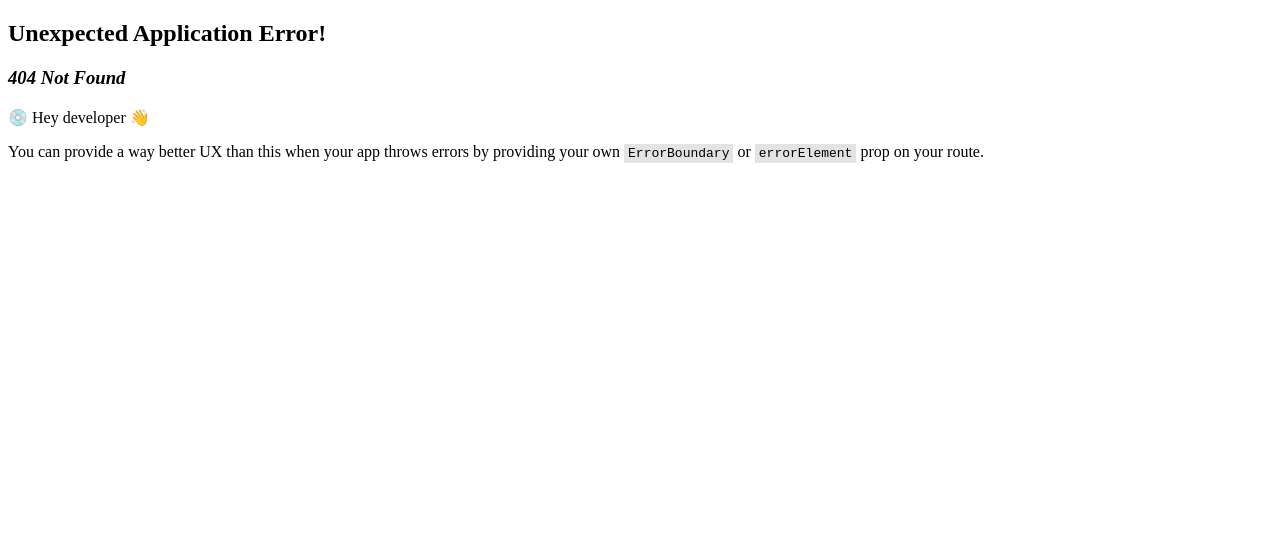
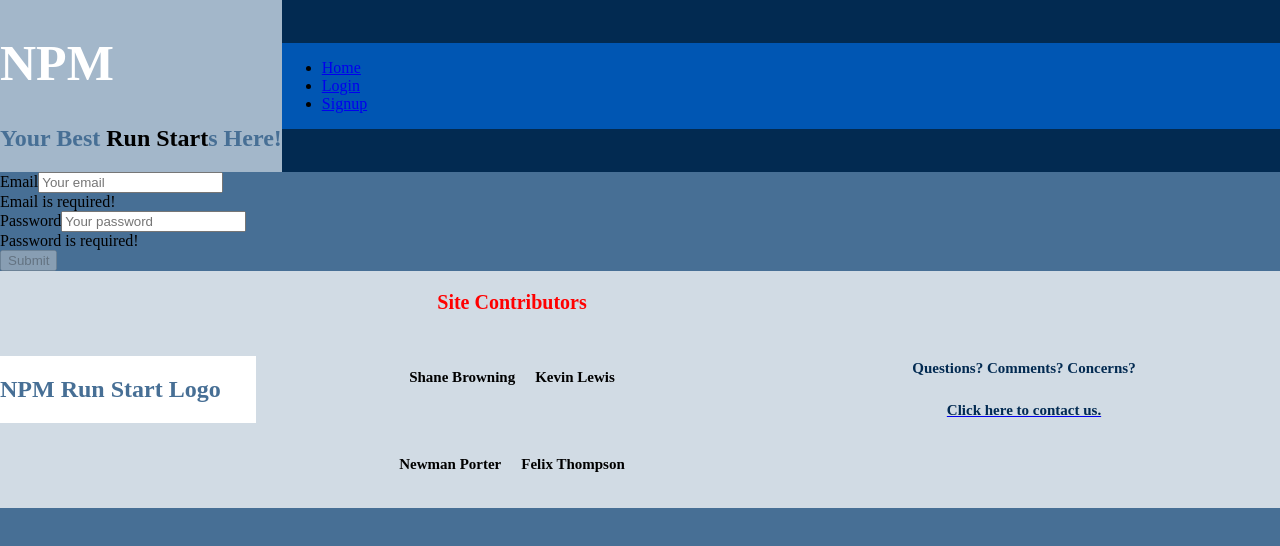
Before and after one commit to SixFourDev/npm-run-start, a React (Vite) app in the folder client/: page /login in a window 1280 px wide. Before the commit this address had no page. Shown: the top 546 px of the page. Built offline with nearby package versions, Linux system fonts and the light colour scheme.

Commit message:
routes and styling development begun

```diff
--- a/client/src/App.css
+++ b/client/src/App.css
@@ -1,8 +1,130 @@
+/* Site-wide styles */
+:root {
+    --black: #000000;
+    --darkest-blue: #022a51;
+    --dark-blue: #476f95;
+    --blue: #7593af;
+    --lighter-blue: #a3b7ca;
+    --lightest-blue: #d1dbe4;
+    --white: #ffffff;
+    padding: 0px;
+}
+
+h3 {
+    font-size: 20px;
+
+}
+
+h5 {
+    font-size: 15px;
+}
+
+/* Header styles... */
+header {
+    background-color: var(--darkest-blue);
+    display: flex;
+    width: 100%;
+    align-items: center;
+}
+
+#header-logo {
+    background-color: var(--lighter-blue);
+    max-width: 30%;
+    flex-grow: 0;
+}
+
+h1 {
+    font-size: 50px;
+    color: var(--white);
+}
+
+h2 {
+    color: var(--dark-blue);
+}
+
+h2 span {
+    color: var(--black)
+}
+
+/* Nav styles...*/
+.active {
+    font-weight: bold;
+}
+
+#nav {
+    background-color: #0056b3;
+    flex-grow: 1;
+}
+
+/* Nav "Hamburger" styles...*/
+
+.navbar-toggler {
+  cursor: pointer;
+  padding: 10px;
+}
+
+.icon-bar {
+  background-color: #fff;
+  height: 3px;
+  width: 25px;
+  display: auto;
+  margin: 6px auto;
+  transition: all 0.3s;
+}
+
+.navbar-toggler.active .icon-bar:nth-child(2) {
+  transform: rotate(-20deg);
+}
+
+.navbar-toggler.active .icon-bar:nth-child(3) {
+  transform: rotate(20deg);
+}
+
+.navbar-toggler.active .icon-bar:nth-child(2),
+.navbar-toggler.active .icon-bar:nth-child(3) {
+  margin-top: 0;
+}
+
+/* Add styles for the mobile menu */
+.nav-links {
+    display: flex;
+    flex-direction: column;
+    position: absolute;
+    top: 60px;
+    right: 0;
+    background-color: var(--darkest-blue);
+    width: 100%;
+    max-height: 0;
+    overflow: hidden;
+    transition: max-height 0.3s ease;
+  }
+
+  .nav-links.open {
+    max-height: 500px; /* Adjust the max height as needed */
+  }
+
+  .nav-links li {
+    padding: 10px;
+    text-align: center;
+  }
+
+  .nav-links a {
+    color: var(--white);
+    text-decoration: none;
+    font-weight: bold;
+  }
+
+/* Body styles... */
+body { background-color: var(--dark-blue);
+    margin: 0px;
+}
+
 /* Style the Popular Sneakers section */
 .popular-sneakers {
     text-align: center;
     margin-top: 25px;
  }
+
 /* Style each sneaker card */
     .sneaker-card {
     display: inline-block;
@@ -14,20 +136,24 @@
     box-shadow: 0px 0px 10px rgba(0, 0, 0, 0.2);
     background-color: #fff;
 }
+
 /* Style the sneaker image */
     .sneaker-image img {
     max-width: 100%;
     display: block;
     margin: 0 auto;
 }
+
 /* Style the Sneaker Name */
     .sneaker-card h3 {
     margin-top: 50px;
 }
+
 /* Button container for Welcome Page */
     .button-container {
     margin-top: 40px;
 }
+
 /* View Shoe and Add to Cart buttons */
     .view-button,
     .add-to-cart-button {
@@ -40,6 +166,7 @@
     margin: 5px;
     transition: background-color 0.3s ease;
 }
+
 /* Hover effect for buttons */
     .view-button:hover,
     .add-to-cart-button:hover {
@@ -78,3 +205,54 @@
     .search-button:hover {
     background-color: #0056b3;
 }
+
+/* Header/Footer shared styles...*/
+header, footer {
+    width: 100%;
+}
+
+/* Footer styles... */
+footer {
+    display: flex;
+    background-color: var(--lightest-blue);
+    align-items: center;
+    justify-content: center;
+}
+
+#footer-logo {
+    background-color: var(--white);
+    width: 20%;
+}
+
+.contributors-row {
+    display: flex;
+    justify-content: center;
+    align-items: center;
+    flex-wrap: wrap;
+    max-width: 80%;
+    margin: 0 auto;
+}
+
+.name-row {
+    justify-content: center;
+    align-items: center;
+}
+
+.name-row h5 {
+    padding: 10px;
+    color: var(--black);
+
+}
+
+#contributors, #contact-us {
+    text-align: center;
+    width: 40%;
+}
+
+#contributors h3 {
+color: red;
+}
+
+#contact-us h5 {
+    color: var(--darkest-blue);
+}
--- a/client/src/components/Footer.jsx
+++ b/client/src/components/Footer.jsx
@@ -2,38 +2,46 @@ import "../App.css";
 
 import { Link } from "react-router-dom";
 
-import github from "../../../assets/GitHub.svg";
-import linkedin from "../../../assets/LinkedIn.svg";
+// import github from "../../../assets/GitHub.svg";
+// import linkedin from "../../../assets/LinkedIn.svg";
 
 export default function Footer() {
   return (
     <footer>
       <div id="footer-logo">
-        <h2>NPM Run Start</h2>
+        <h2>NPM Run Start Logo</h2>
       </div>
 
       <div id="contributors">
-        <h3>Connect with the Contributors</h3>
-      </div>
+        <h3>Site Contributors</h3>
+        <div className="contributors-row">
+          <div className="name-row">
+            <h5>Shane Browning</h5>
+          </div>
+          <div className="name-row">
+            <h5>Kevin Lewis</h5>
+          </div>
+        </div>
+        <div className="contributors-row">
+          <div className="name-row">
+            <h5>Newman Porter</h5>
+          </div>
+          <div className="name-row">
+            <h5>Felix Thompson</h5>
+          </div>
+        </div>
 
-      <div className="names">
-        <h5 id="shane">Shane Browning</h5>
-
-        <h5 id="kevin">Kevin Lewis</h5>
-
-        <h5 id="newman">Newman Porter</h5>
-
-        <h5 id="felix">Felix Thompson</h5>
       </div>
 
       {/* If we decide to link to a contact form in footer... */}
-      <div className="contact">
+      <div id="contact-us">
+        <h5>Questions? Comments? Concerns?</h5>
         <Link
           to="Contact"
           className="footer-link"
           alt="Links to the 'Contact' page."
         >
-          <h5>Questions? Comments? Concerns? Click here to contact us.</h5>
+          <h5>Click here to contact us.</h5>
         </Link>
       </div>
     </footer>
--- a/client/src/components/Header.jsx
+++ b/client/src/components/Header.jsx
@@ -1,8 +1,12 @@
+import { useState } from 'react';
+import { Link } from 'react-router-dom';
 import AppNavbar from './NavBar';
 
 //Do we need to import useState from 'react'?
-import SignupForm from './SignupForm';
-import LoginForm from './LoginForm';
+// import SignupForm from './SignupForm';
+// import LoginForm from './LoginForm';
+
+import Auth from '../utils/auth';
 
 import "../App.css";
 
@@ -11,17 +15,19 @@ import "../App.css";
 export default function Header() {
     return (
         <header>
-            <div id="header-logo"></div>
+            <div id="header-logo">
+                <h1>NPM</h1>
+                <div id="slogan">
+                <h2>Your Best <span>Run Start</span>s Here!</h2>
+            </div>
+            </div>
 
-            <h1>NPM Run Start</h1>
-
-            <h2>(Company slogan?)</h2>
 
             <div id="nav">
                 <AppNavbar />
-                <SignupForm />
-                <LoginForm />
             </div>
+
+
         </header>
     );
 }
--- a/client/src/components/NavBar.jsx
+++ b/client/src/components/NavBar.jsx
@@ -1,78 +1,126 @@
-import { useState } from 'react';
-import { Link } from 'react-router-dom';
-
-// If we use bootstrap for our signup form, uncomment next line. bootstrap classNames are already applied below.
-import { Navbar, Nav, Container, Modal, Tab } from 'react-bootstrap';
-import SignUpForm from './SignupForm';
-import LoginForm from './LoginForm';
-
-import Auth from '../utils/auth';
+import { useState, useEffect } from "react";
+import { Link } from "react-router-dom";
+import Auth from "../utils/auth";
+import "../App.css";
 
 const AppNavbar = () => {
+  const [currentPage, handlePageChange] = useState("Home");
+  const [screenWidth, setScreenWidth] = useState(window.innerWidth);
+  const [isNavOpen, setIsNavOpen] = useState(false); // Add state for the mobile menu
 
-  const [showModal, setShowModal] = useState(false);
+  // Update the screen width state when the window is resized
+  useEffect(() => {
+    const handleResize = () => {
+      setScreenWidth(window.innerWidth);
+    };
+    window.addEventListener("resize", handleResize);
+    return () => {
+      window.removeEventListener("resize", handleResize);
+    };
+  }, []);
+
+  const toggleNav = () => {
+    setIsNavOpen(!isNavOpen);
+  };
+
+  const userLoggedIn = Auth.loggedIn();
 
   return (
-    <>
-      <Navbar bg='dark' variant='dark' expand='lg'>
-        <Container fluid>
-          <Navbar.Brand as={Link} to='/'>
-            NPM Run Start
-          </Navbar.Brand>
-          <Navbar.Toggle aria-controls='navbar' />
-          <Navbar.Collapse id='navbar' className='d-flex flex-row-reverse'>
-            <Nav className='ml-auto d-flex'>
-              <Nav.Link as={Link} to='/'>
-                Search Shoes
-              </Nav.Link>
+    <nav>
+      {/* Render hamburger menu icon for screen width <= 600px */}
+      {screenWidth <= 600 ? (
+        <div
+          className={`navbar-toggler ${isNavOpen ? "active" : ""}`}
+          onClick={toggleNav}
+        >
+          <div className="icon-bar"></div>
+          <div className="icon-bar"></div>
+          <div className="icon-bar"></div>
+        </div>
+      ) : (
+        // Conditionally render navigation links based on screen width
+        <ul className={`nav-links ${isNavOpen ? "open" : ""}`}>
+          <li>
+            <Link
+              to="/"
+              onClick={() => {
+                handlePageChange("Home");
+                setIsNavOpen(false);
+              }}
+              className={currentPage === "Home" ? "active" : ""}
+            >
+              Home
+            </Link>
+          </li>
+          <li>
+            <Link
+              to="/login"
+              onClick={() => {
+                handlePageChange("Login");
+                setIsNavOpen(false);
+              }}
+              className={currentPage === "Login" ? "active" : ""}
+            >
+              Login
+            </Link>
+          </li>
+          <li>
+            <Link
+              to="/signup"
+              onClick={() => {
+                handlePageChange("Signup");
+                setIsNavOpen(false);
+              }}
+              className={currentPage === "Signup" ? "active" : ""}
+            >
+              Signup
+            </Link>
+          </li>
+        </ul>
+      )}
 
-              {Auth.loggedIn() ? (
-                <>
-                  <Nav.Link as={Link} to='/saved'>
-                    See Your Shoes
-                  </Nav.Link>
-                  <Nav.Link onClick={Auth.logout}>Logout</Nav.Link>
-                </>
-              ) : (
-                <Nav.Link onClick={() => setShowModal(true)}>Login/Sign Up</Nav.Link>
-              )}
-            </Nav>
-          </Navbar.Collapse>
-        </Container>
-      </Navbar>
-
-      <Modal
-        size='lg'
-        show={showModal}
-        onHide={() => setShowModal(false)}
-        aria-labelledby='signup-modal'>
-
-        <Tab.Container defaultActiveKey='login'>
-          <Modal.Header closeButton>
-            <Modal.Title id='signup-modal'>
-              <Nav variant='pills'>
-                <Nav.Item>
-                  <Nav.Link eventKey='login'>Login</Nav.Link>
-                </Nav.Item>
-                <Nav.Item>
-                  <Nav.Link eventKey='signup'>Sign Up</Nav.Link>
-                </Nav.Item>
-              </Nav>
-            </Modal.Title>
-          </Modal.Header>
-          <Modal.Body>
-            <Tab.Content>
-              <Tab.Pane eventKey='login'>
-                <LoginForm handleModalClose={() => setShowModal(false)} />
-              </Tab.Pane>
-              <Tab.Pane eventKey='signup'>
-                <SignUpForm handleModalClose={() => setShowModal(false)} />
-              </Tab.Pane>
-            </Tab.Content>
-          </Modal.Body>
-        </Tab.Container>
-      </Modal>
-    </>
+      <ul>
+        {userLoggedIn ? (
+          <>
+            <li>
+              <Link
+                to="/"
+                onClick={() => {
+                  Auth.logout();
+                  setIsNavOpen(false); // Close the mobile menu when a link is clicked
+                }}
+                className="logout"
+              >
+                Logout
+              </Link>
+            </li>
+            <li>
+              <Link to="/signup" className="signup">
+                Signup
+              </Link>
+            </li>
+          </>
+        ) : (
+          <>
+            <li>
+              <Link to="/" className="home">
+                Home
+              </Link>
+            </li>
+            <li>
+              <Link to="/login" className="login">
+                Login
+              </Link>
+            </li>
+            <li>
+              <Link to="/signup" className="signup">
+                Signup
+              </Link>
+            </li>
+          </>
+        )}
+      </ul>
+    </nav>
   );
 };
 
```
Also changed, not shown: client/src/main.jsx (+14 -0 lines). Lines whose indentation alone changed are shown as unchanged.
